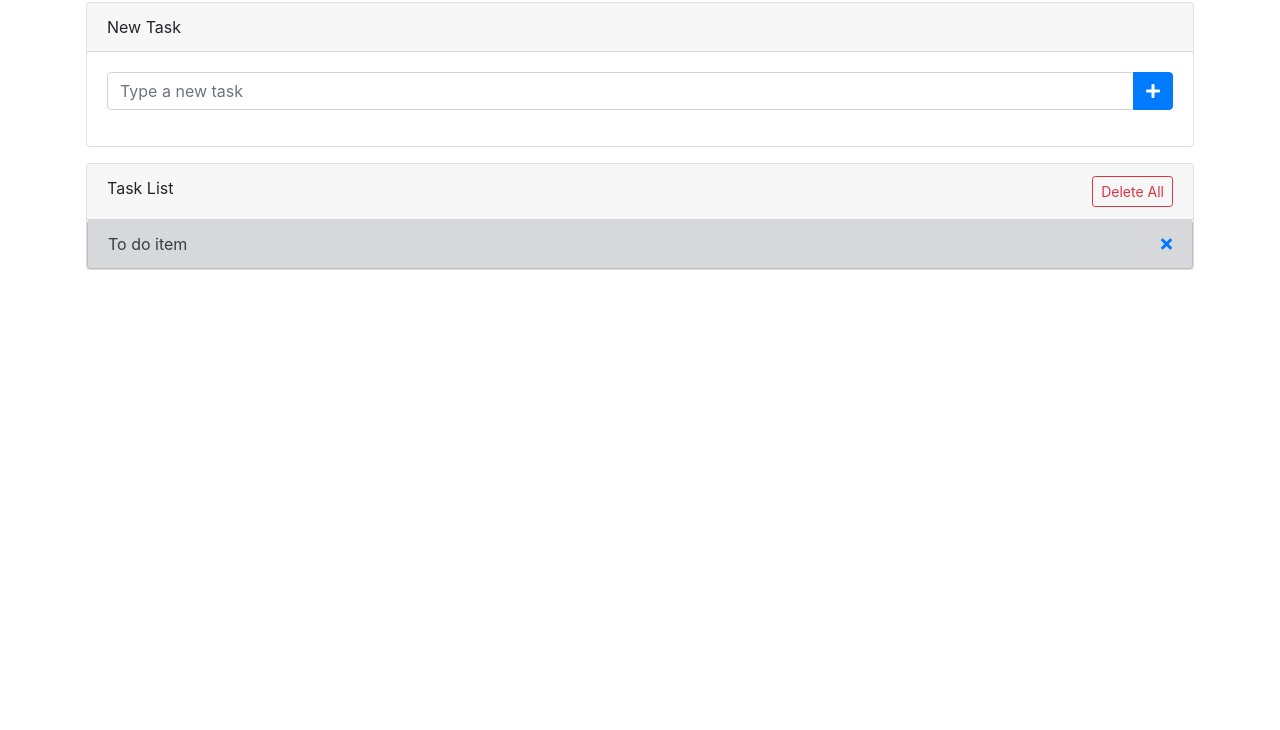
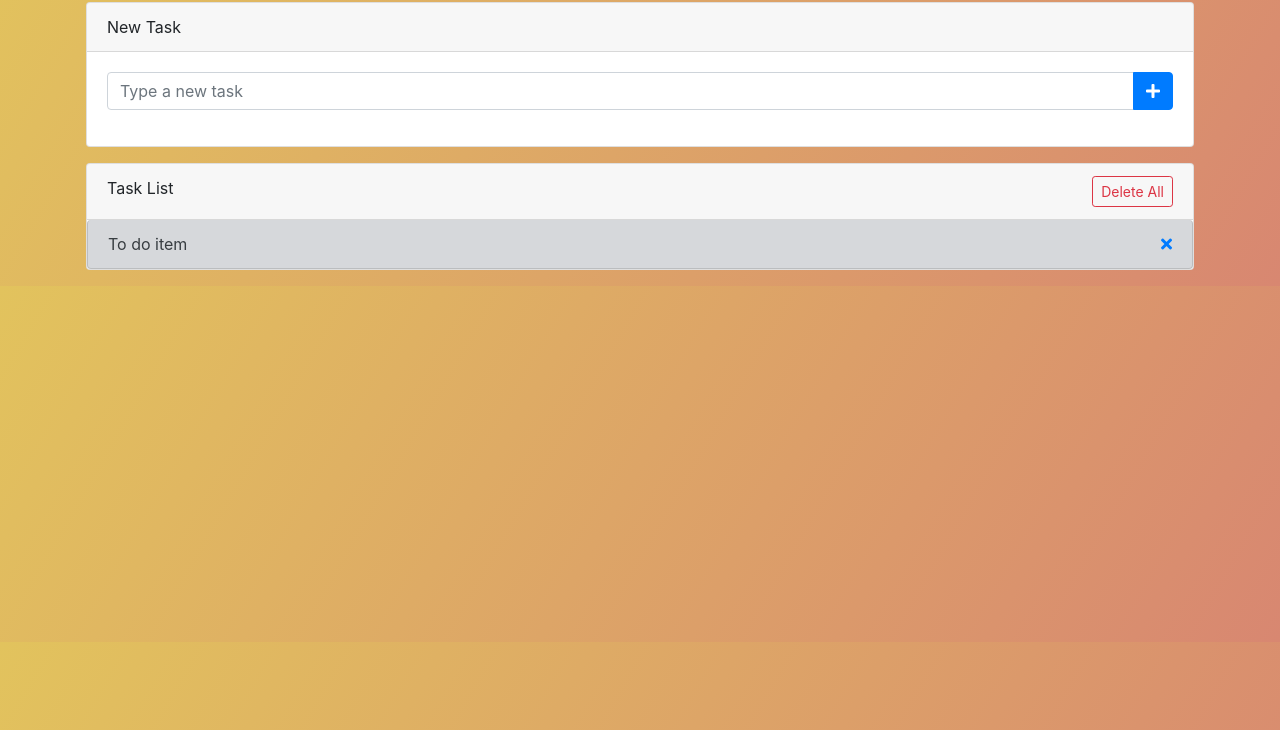
Before and after one commit to SurkhayliShukur/ToDoList, a plain HTML site: page index.html in a window 1280 px wide. Shown: the part 70-800 px from the top of the page. Drawn offline with nearby package versions, Linux system fonts and the light colour scheme.

Commit message:
initialcommit

```diff
--- a/css/style.css
+++ b/css/style.css
@@ -3,3 +3,6 @@
     padding: 0;
     box-sizing: border-box;
 }
+body{
+    background-image: linear-gradient(120deg,#e2c35d, #d88771);
+}
```
